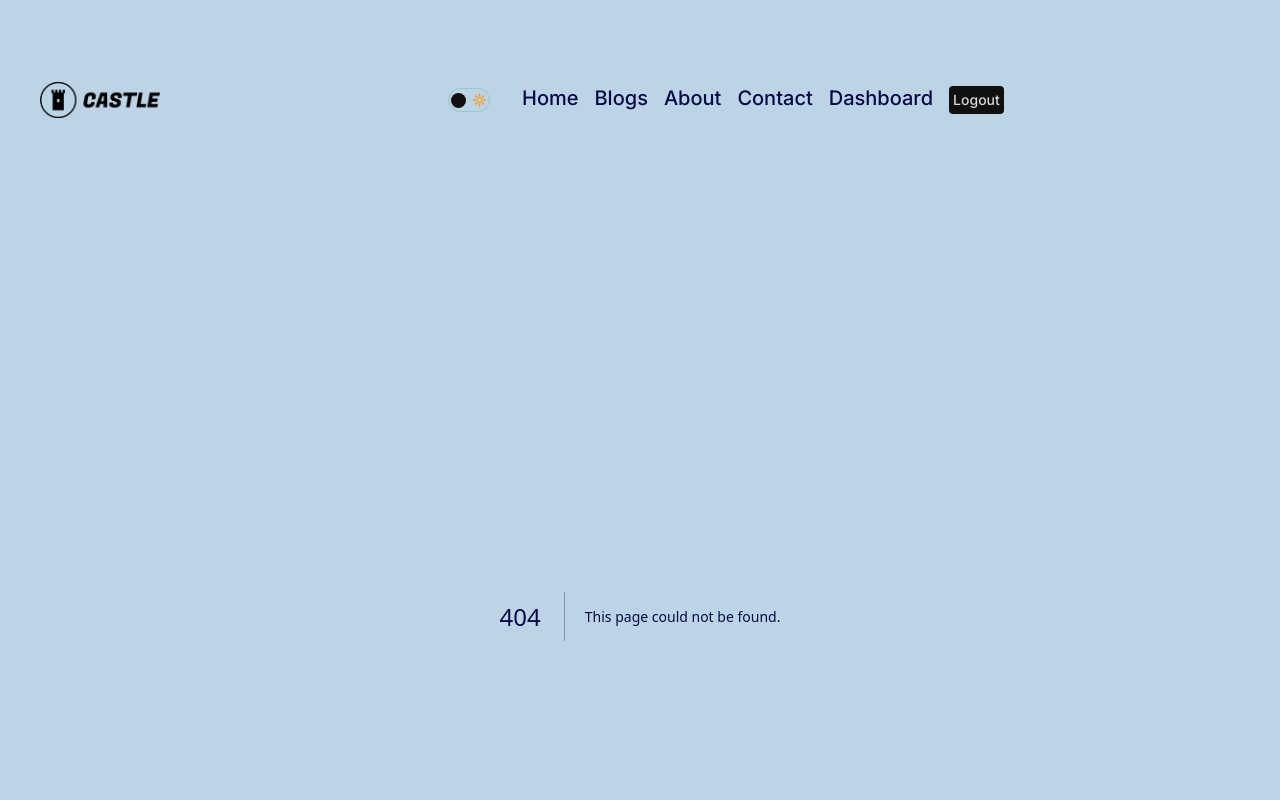
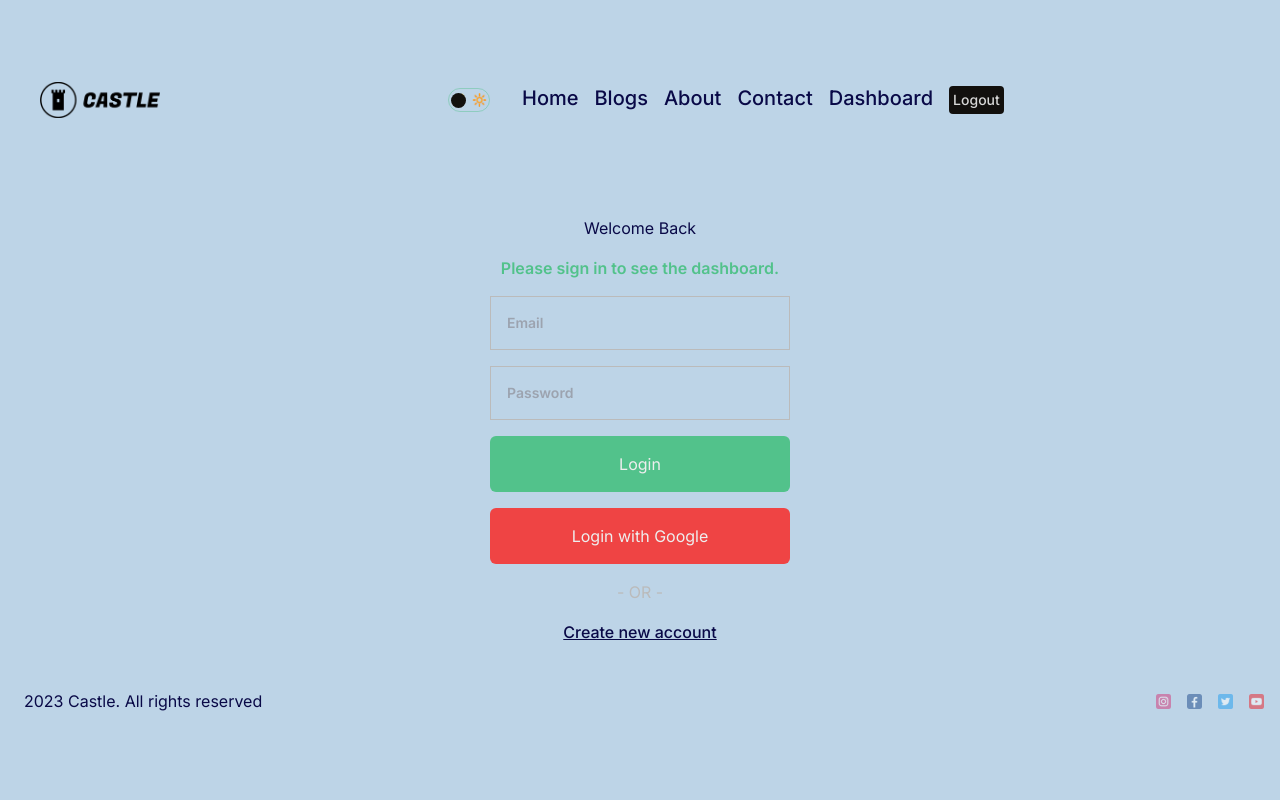
Before and after one commit to Ohi20/blog-nextjs-2024, a Next.js app: page /login in a window 1280 px wide. Before the commit this address had no page. Shown: the top 800 px of the page. Built offline with nearby package versions, Linux system fonts and the light colour scheme; no server answers.

Commit message:
Login-Register-Page-Added

```diff
--- a/app/layout.js
+++ b/app/layout.js
@@ -3,6 +3,7 @@ import './globals.css'
 import { Inter } from 'next/font/google'
 import Footer from '@/components/Footer/Footer';
 import { ThemeProvider } from '@/context/ThemeContext';
+import AuthProvider from '@/components/AuthProvider/AuthProvider';
 
 const inter = Inter({ subsets: ['latin'] });
 
@@ -16,11 +17,13 @@ export default function RootLayout({ children }) {
     <html lang="en">
       <body className={inter.className}>
       <ThemeProvider>
+      <AuthProvider>
         <div className="mx-auto p-4">
           <Navbar />
           <div className="mt-8">{children}</div>
           <Footer />
         </div>
+        </AuthProvider>
         </ThemeProvider>
       </body>
     </html>
--- /dev/null
+++ b/app/login/page.jsx
@@ -0,0 +1,97 @@
+'use client';
+import React, { useEffect, useState } from 'react';
+import { getProviders, signIn, useSession } from 'next-auth/react';
+import { useRouter, useSearchParams } from 'next/navigation';
+import Link from 'next/link';
+import Loading from '@/components/Loading/Loading';
+
+
+
+const Login = () => {
+  const session = useSession();
+  const router = useRouter();
+  const params = useSearchParams();
+  const [error, setError] = useState('');
+  const [success, setSuccess] = useState('');
+
+  useEffect(() => {
+    setError(params.get('error'));
+    setSuccess(params.get('success'));
+  }, [params]);
+
+  if (session.status === 'loading') {
+    return <Loading />;
+  }
+
+  if (session.status === 'authenticated') {
+    router?.push('/dashboard');
+  }
+
+  const handleSubmit = (e) => {
+    e.preventDefault();
+    const email = e.target[0].value;
+    const password = e.target[1].value;
+
+    signIn('credentials', {
+      email,
+      password,
+    });
+  };
+
+  return (
+    <div className="flex flex-col items-center justify-center gap-4 my-8">
+      <h1 className="dark:text-[#bbb] light:text-black">
+        {success ? success : 'Welcome Back'}
+      </h1>
+      <h2 className="font-semibold text-[#52c28b]">
+        Please sign in to see the dashboard.
+      </h2>
+
+      <form onSubmit={handleSubmit} className="w-[300px] flex flex-col gap-4">
+        <input
+          type="text"
+          placeholder="Email"
+          required
+          className="p-4 bg-transparent dark:text-[#bbb] light:text-black border border-[#bbb] dark:border-[#bbb] light:border-[#111] text-sm font-semibold"
+        />
+        <input
+          type="password"
+          placeholder="Password"
+          required
+          className="p-4 bg-transparent dark:text-[#bbb] light:text-black border border-[#bbb] dark:border-[#bbb] light:border-[#111] text-sm font-semibold"
+        />
+        <button className="bg-[#52c28b] p-4 w-[300px] rounded-md border-none text-[#eee] hover:text-[#bbb]">
+          Login
+        </button>
+        {error && error}
+      </form>
+
+      <button
+        onClick={() => {
+          signIn('google');
+        }}
+        className="bg-red-500 p-4 w-[300px] rounded-md border-none text-[#eee] hover:text-[#bbb]"
+      >
+        Login with Google
+      </button>
+      <span className="text-[#bbb]">- OR -</span>
+      <Link
+        className="underline font-medium dark:text-[#7d7c7c] light:text-black hover:text-[#bbb]"
+        href="/register"
+      >
+        Create new account
+      </Link>
+
+      {/* <button
+        onClick={() => {
+          signIn("github");
+        }}
+        className={styles.button + " " + styles.github}
+      >
+        Login with Github
+      </button> */}
+    </div>
+  );
+};
+
+export default Login;
--- /dev/null
+++ b/app/register/page.jsx
@@ -0,0 +1,80 @@
+'use client';
+import React, { useState } from 'react';
+import Link from 'next/link';
+import { useRouter } from 'next/navigation';
+
+const Register = () => {
+  const [err, setErr] = useState(false);
+
+  const router = useRouter();
+
+  const handleSubmit = async (e) => {
+    e.preventDefault();
+    const name = e.target[0].value;
+    const email = e.target[1].value;
+    const password = e.target[2].value;
+
+    try {
+      const res = await fetch('/api/auth/register', {
+        method: 'POST',
+        headers: {
+          'Content-Type': 'application/json',
+        },
+        body: JSON.stringify({
+          name,
+          email,
+          password,
+        }),
+      });
+
+      res.status === 201 &&
+        router.push('/dashboard/login?success=Account has been created');
+    } catch (err) {
+      setErr(err);
+      console.log(err);
+    }
+  };
+
+  return (
+    <div className="flex flex-col justify-center items-center gap-4 my-8">
+      <h1 className="dark:text-[#bbb] light:text-black">Create an Account</h1>
+      <h2 className="font-semibold text-[#52c28b]">
+        Please sign up to see the dashboard.
+      </h2>
+      <form onSubmit={handleSubmit} className="w-[300px] flex flex-col gap-4">
+        <input
+          type="text"
+          placeholder="Username"
+          required
+          className="p-4 bg-transparent dark:text-[#bbb] light:text-black border border-[#bbb] dark:border-[#bbb] light:border-[#111] text-sm font-semibold"
+        />
+        <input
+          type="text"
+          placeholder="Email"
+          required
+          className="p-4 bg-transparent dark:text-[#bbb] light:text-black border border-[#bbb] dark:border-[#bbb] light:border-[#111] text-sm font-semibold"
+        />
+        <input
+          type="password"
+          placeholder="Password"
+          required
+          className="p-4 bg-transparent dark:text-[#bbb] light:text-black border border-[#bbb] dark:border-[#bbb] light:border-[#111] text-sm font-semibold"
+        />
+        <button className="bg-[#52c28b] p-4 w-[300px] rounded-md border-none text-[#eee] hover:text-[#bbb]">
+          Register
+        </button>
+        {/* Error message */}
+        {err && 'Something went wrong!'}
+      </form>
+      <span className="text-[#bbb]">- OR -</span>
+      <Link
+        className="underline font-medium dark:text-[#7d7c7c] light:text-black hover:text-[#bbb]"
+        href="/login"
+      >
+        Login with an existing account
+      </Link>
+    </div>
+  );
+};
+
+export default Register;
--- /dev/null
+++ b/components/AuthProvider/AuthProvider.jsx
@@ -0,0 +1,10 @@
+'use client';
+
+import { SessionProvider } from 'next-auth/react';
+import React from 'react';
+
+const AuthProvider = ({ children }) => {
+  return <SessionProvider>{children}</SessionProvider>;
+};
+
+export default AuthProvider;
--- /dev/null
+++ b/components/Loading/Loading.jsx
@@ -0,0 +1,27 @@
+import React from 'react';
+
+const Loading = () => {
+  return (
+    <div className="flex justify-center items-center" role="status">
+      <svg
+        aria-hidden="true"
+        class="w-8 h-8 mr-2 text-#53c28b animate-spin dark:text-#53c28b fill-#53c28b"
+        viewBox="0 0 100 101"
+        fill="none"
+        xmlns="http://www.w3.org/2000/svg"
+      >
+        <path
+          d="M100 50.5908C100 78.2051 77.6142 100.591 50 100.591C22.3858 100.591 0 78.2051 0 50.5908C0 22.9766 22.3858 0.59082 50 0.59082C77.6142 0.59082 100 22.9766 100 50.5908ZM9.08144 50.5908C9.08144 73.1895 27.4013 91.5094 50 91.5094C72.5987 91.5094 90.9186 73.1895 90.9186 50.5908C90.9186 27.9921 72.5987 9.67226 50 9.67226C27.4013 9.67226 9.08144 27.9921 9.08144 50.5908Z"
+          fill="#53c28b"
+        />
+        <path
+          d="M93.9676 39.0409C96.393 38.4038 97.8624 35.9116 97.0079 33.5539C95.2932 28.8227 92.871 24.3692 89.8167 20.348C85.8452 15.1192 80.8826 10.7238 75.2124 7.41289C69.5422 4.10194 63.2754 1.94025 56.7698 1.05124C51.7666 0.367541 46.6976 0.446843 41.7345 1.27873C39.2613 1.69328 37.813 4.19778 38.4501 6.62326C39.0873 9.04874 41.5694 10.4717 44.0505 10.1071C47.8511 9.54855 51.7191 9.52689 55.5402 10.0491C60.8642 10.7766 65.9928 12.5457 70.6331 15.2552C75.2735 17.9648 79.3347 21.5619 82.5849 25.841C84.9175 28.9121 86.7997 32.2913 88.1811 35.8758C89.083 38.2158 91.5421 39.6781 93.9676 39.0409Z"
+          fill="#bbb"
+        />
+      </svg>
+      <span class="sr-only">Loading...</span>
+    </div>
+  );
+};
+
+export default Loading;
--- a/package.json
+++ b/package.json
@@ -14,6 +14,7 @@
     "eslint-config-next": "13.4.12",
     "mongoose": "^7.4.0",
     "next": "13.4.12",
+    "next-auth": "^4.22.3",
     "postcss": "8.4.27",
     "react": "18.2.0",
     "react-dom": "18.2.0",
```
Also changed, not shown: app/blogs/page.jsx (line endings or trailing spaces), 1 other file (tests, documents, lock files or other folders).
